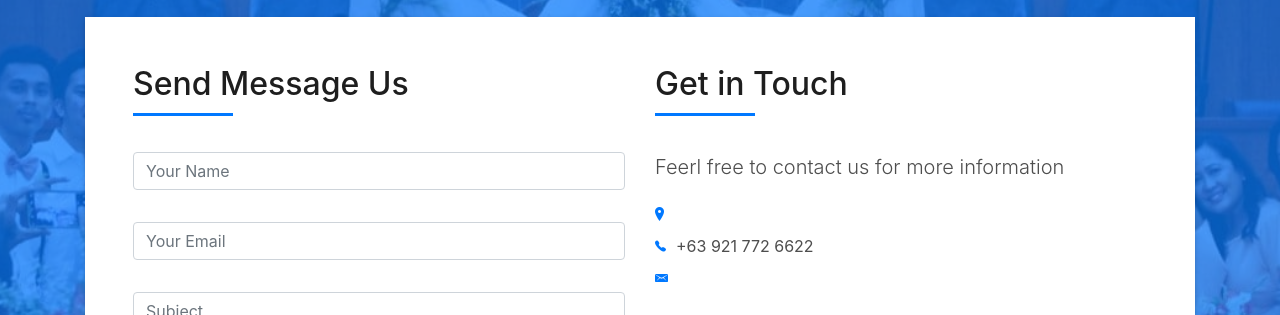
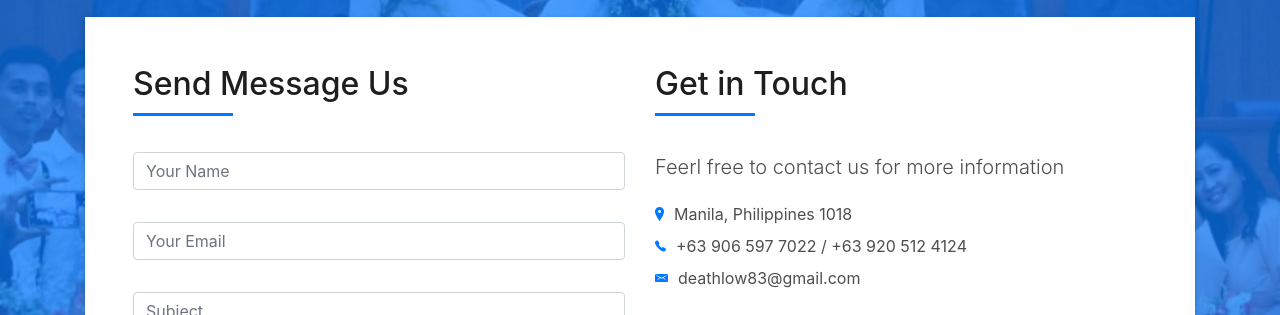
Before and after one commit to conceptsandeverything/conceptsandeverything.github.io, a plain HTML site: page index.html in a window 1280 px wide. Shown: the part 1847-2162 px from the top of the page. Drawn offline with Linux system fonts and the light colour scheme; files whose address does not match are found by name.

Commit message:
Update index.html

```diff
--- a/index.html
+++ b/index.html
@@ -190,9 +190,9 @@
                       Feerl free to contact us for more information
                     </p>
                     <ul class="list-ico">
-                      <li><span class="ion-ios-location"></span></li>
-                      <li><span class="ion-ios-telephone"></span>+63 921 772 6622</li>
-                      <li><span class="ion-email"></span></li>
+                      <li><span class="ion-ios-location"></span>Manila, Philippines 1018</li>
+                      <li><span class="ion-ios-telephone"></span>+63 906 597 7022 / +63 920 512 4124</li>
+                      <li><span class="ion-email"></span>deathlow83@gmail.com</li>
                     </ul>
                   </div>
                   <div class="socials">
```
